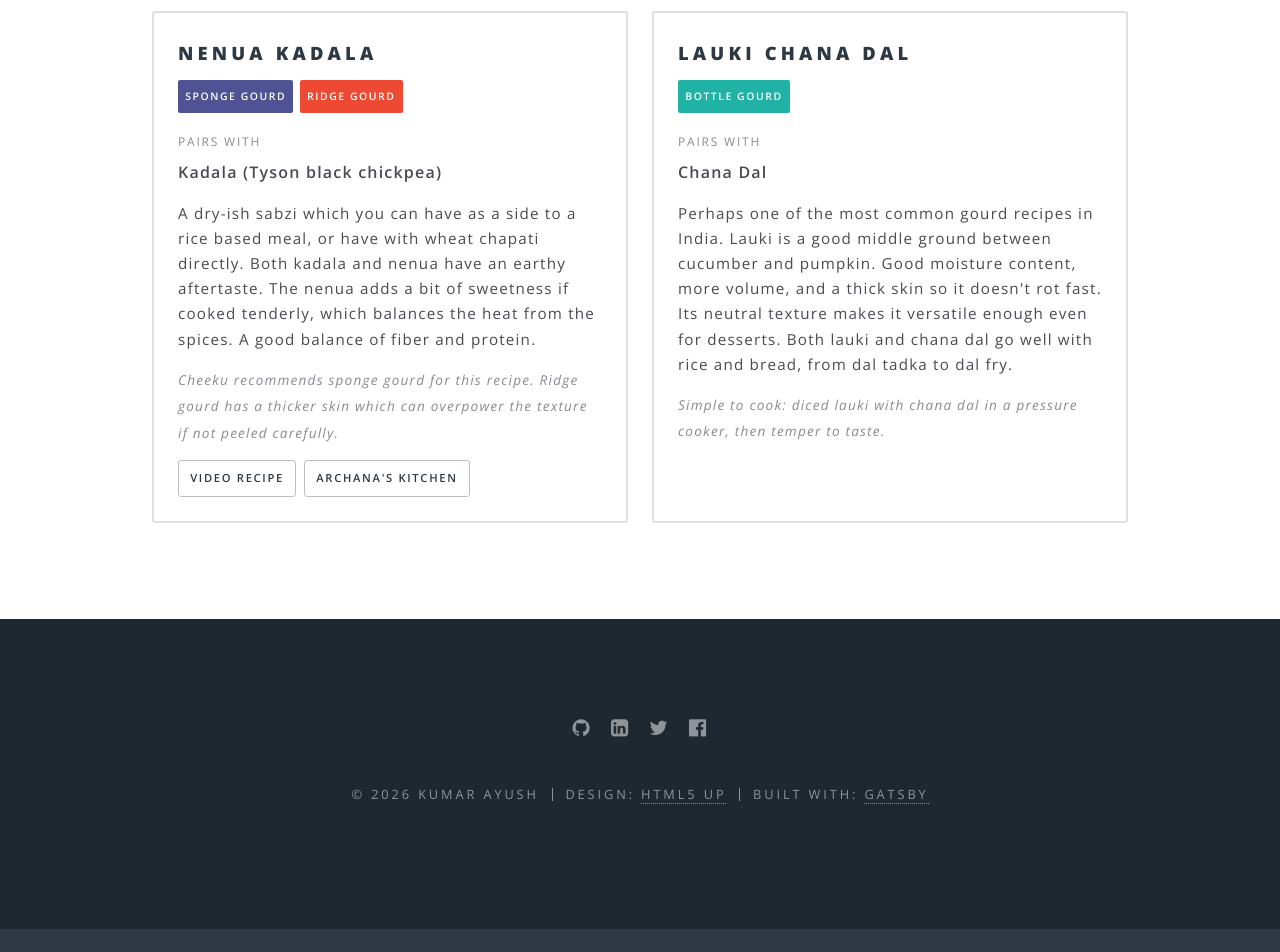
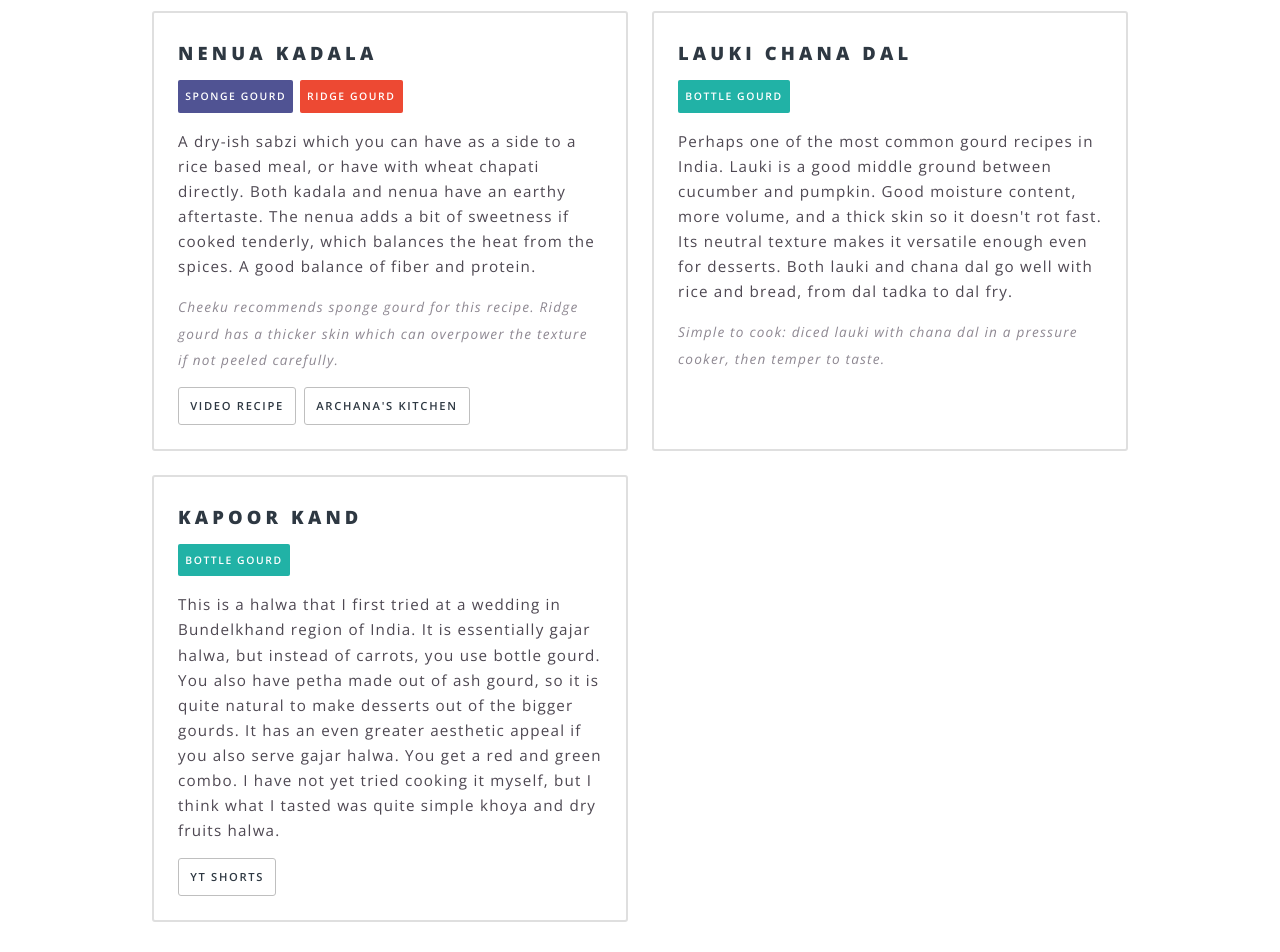
Before and after one commit to cheekujodhpur/website, a Gatsby site: page /blog/gourds-of-india/ in a window 1280 px wide. Shown: the part 1180-2132 px from the top of the page. Before the commit the page ends 2109 px from the top, so only its background shows below. Built offline with nearby package versions, Linux system fonts and the light colour scheme; Gatsby itself is replaced by a stand-in of ours.

Commit message:
Add kapoor kand

```diff
--- a/content/blog/gourds-of-india.md
+++ b/content/blog/gourds-of-india.md
@@ -200,7 +200,6 @@ var recipes = [
     {
         name: 'Nenua Kadala',
         gourds: ['sponge-gourd', 'ridge-gourd'],
-        pairs: 'Kadala (Tyson black chickpea)',
         desc: 'A dry-ish sabzi which you can have as a side to a rice based meal, or have with wheat chapati directly. Both kadala and nenua have an earthy aftertaste. The nenua adds a bit of sweetness if cooked tenderly, which balances the heat from the spices. A good balance of fiber and protein.',
         tip: 'Cheeku recommends sponge gourd for this recipe. Ridge gourd has a thicker skin which can overpower the texture if not peeled carefully.',
         links: [
@@ -211,11 +210,17 @@ var recipes = [
     {
         name: 'Lauki Chana Dal',
         gourds: ['bottle-gourd'],
-        pairs: 'Chana Dal',
         desc: "Perhaps one of the most common gourd recipes in India. Lauki is a good middle ground between cucumber and pumpkin. Good moisture content, more volume, and a thick skin so it doesn't rot fast. Its neutral texture makes it versatile enough even for desserts. Both lauki and chana dal go well with rice and bread, from dal tadka to dal fry.",
         tip: 'Simple to cook: diced lauki with chana dal in a pressure cooker, then temper to taste.',
         links: [],
     },
+    {
+        name: 'Kapoor Kand',
+        gourds: ['bottle-gourd'],
+        desc: "This is a halwa that I first tried at a wedding in Bundelkhand region of India. It is essentially gajar halwa, but instead of carrots, you use bottle gourd. You also have petha made out of ash gourd, so it is quite natural to make desserts out of the bigger gourds. It has an even greater aesthetic appeal if you also serve gajar halwa. You get a red and green combo. I have not yet tried cooking it myself, but I think what I tasted was quite simple khoya and dry fruits halwa.",
+        tip: '',
+        links: [['YT Shorts', 'https://www.youtube.com/shorts/0P0f_mvTYo8']],
+    }
 ];
 
 // Gourd display names — add new gourds here as needed
@@ -276,8 +281,6 @@ var gourdNames = {
             html += '<span class="gourd-tag ' + g + '">' + (gourdNames[g] ? gourdNames[g].split(' (')[0] : g) + '</span>';
         });
         html += '</div>';
-        html += '<div class="pair-label">Pairs with</div>';
-        html += '<div class="pair-value">' + r.pairs + '</div>';
         html += '<div class="description">' + r.desc + '</div>';
         if (r.tip) html += '<div class="tip">' + r.tip + '</div>';
         if (r.links && r.links.length) {
```
